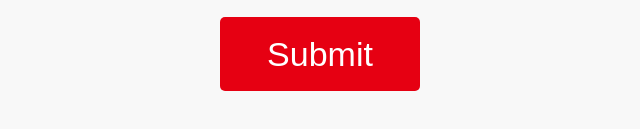
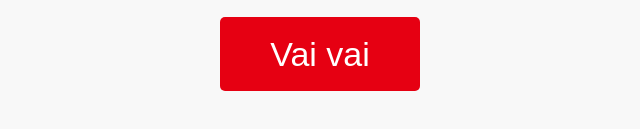
Before and after one commit to fiweb/casu, a plain HTML site: page index.html in a window 1280 px wide. Shown: the part 339-468 px from the top of the page, 320-960 px from the left. Drawn offline with Linux system fonts and the light colour scheme.

Commit message:
Update index.html

```diff
--- a/index.html
+++ b/index.html
@@ -87,7 +87,7 @@ p {
     <div class="container">
       <h1>Inserisci la tua età:</h1>
       <input id="age" type="number" min="0" max="120">
-      <button id="submit" onclick="checkAge()">Submit</button>
+      <button id="submit" onclick="checkAge()">Vai vai</button>
       <p id="message"></p>
     </div>
 
```
